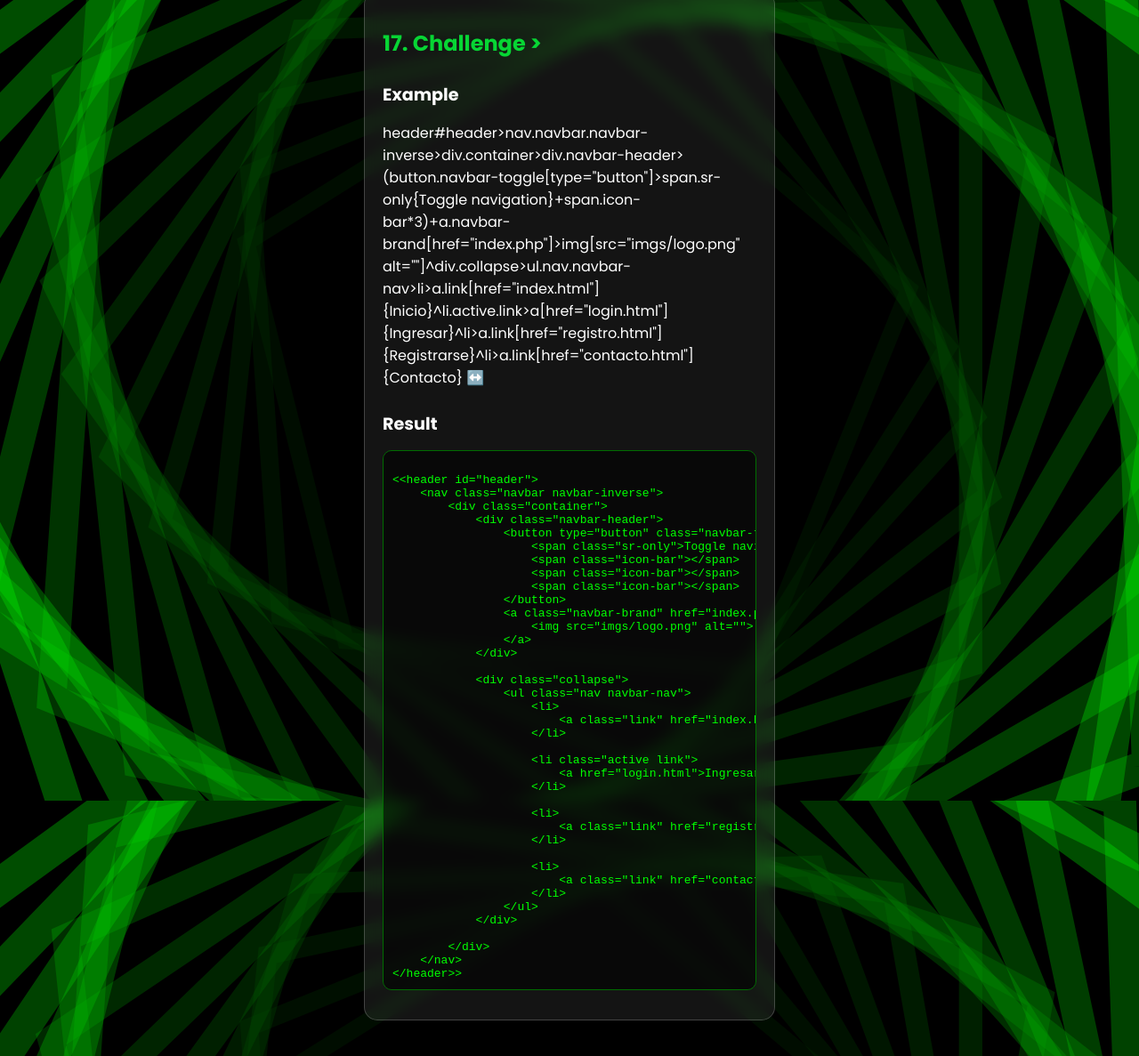
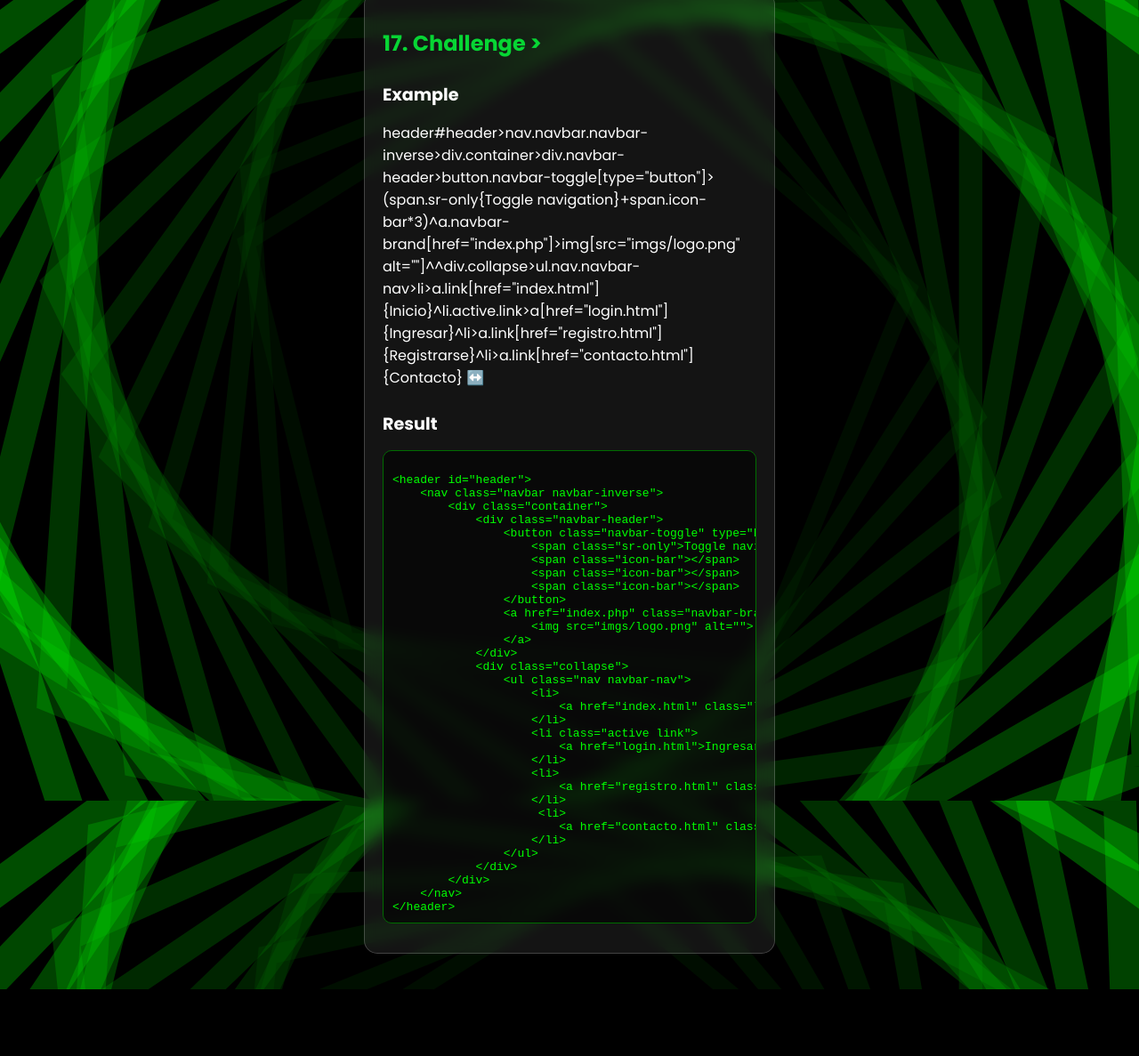
Before and after one commit to Alejndrobr27/adso3314566, a plain HTML site: page 01-emmet/index.html in a window 1280 px wide. Shown: the part 6780-7967 px from the top of the page at 89% size. After the commit the page ends 7892 px from the top, so only its background shows below. Drawn offline with Linux system fonts and the light colour scheme.

Commit message:
Modified Challenge Emmet

```diff
--- a/01-emmet/index.html
+++ b/01-emmet/index.html
@@ -317,48 +317,43 @@ Lorem ipsum dolor sit amet, consectetur adipiscing elit. Sed do eiusmod tempor i
         <section>
             <h2>17. Challenge ></h2>
             <h4>Example</h4>
-            <p>header#header>nav.navbar.navbar-inverse>div.container>div.navbar-header>(button.navbar-toggle[type="button"]>span.sr-only{Toggle navigation}+span.icon-bar*3)+a.navbar-brand[href="index.php"]>img[src="imgs/logo.png" alt=""]^div.collapse>ul.nav.navbar-nav>li>a.link[href="index.html"]{Inicio}^li.active.link>a[href="login.html"]{Ingresar}^li>a.link[href="registro.html"]{Registrarse}^li>a.link[href="contacto.html"]{Contacto} ↔️
+            <p>header#header>nav.navbar.navbar-inverse>div.container>div.navbar-header>button.navbar-toggle[type="button"]>(span.sr-only{Toggle navigation}+span.icon-bar*3)^a.navbar-brand[href="index.php"]>img[src="imgs/logo.png" alt=""]^^div.collapse>ul.nav.navbar-nav>li>a.link[href="index.html"]{Inicio}^li.active.link>a[href="login.html"]{Ingresar}^li>a.link[href="registro.html"]{Registrarse}^li>a.link[href="contacto.html"]{Contacto} ↔️
             </p>
             <h4>Result</h4>
 <xmp>
-<<header id="header">
+<header id="header">
     <nav class="navbar navbar-inverse">
         <div class="container">
             <div class="navbar-header">
-                <button type="button" class="navbar-toggle">
+                <button class="navbar-toggle" type="button">
                     <span class="sr-only">Toggle navigation</span>
                     <span class="icon-bar"></span>
                     <span class="icon-bar"></span>
                     <span class="icon-bar"></span>
                 </button>
-                <a class="navbar-brand" href="index.php">
+                <a href="index.php" class="navbar-brand">
                     <img src="imgs/logo.png" alt="">
                 </a>
             </div>
-
             <div class="collapse">
                 <ul class="nav navbar-nav">
                     <li>
-                        <a class="link" href="index.html">Inicio</a>
+                        <a href="index.html" class="link">Inicio</a>
                     </li>
-
                     <li class="active link">
                         <a href="login.html">Ingresar</a>
                     </li>
-
                     <li>
-                        <a class="link" href="registro.html">Registrarse</a>
+                        <a href="registro.html" class="link">Registrarse</a>
                     </li>
-
-                    <li>
-                        <a class="link" href="contacto.html">Contacto</a>
+                     <li>
+                        <a href="contacto.html" class="link">Contacto</a>
                     </li>
                 </ul>
             </div>
-
         </div>
     </nav>
-</header>>
+</header>
 </xmp>
         </section>
     </main>
```
